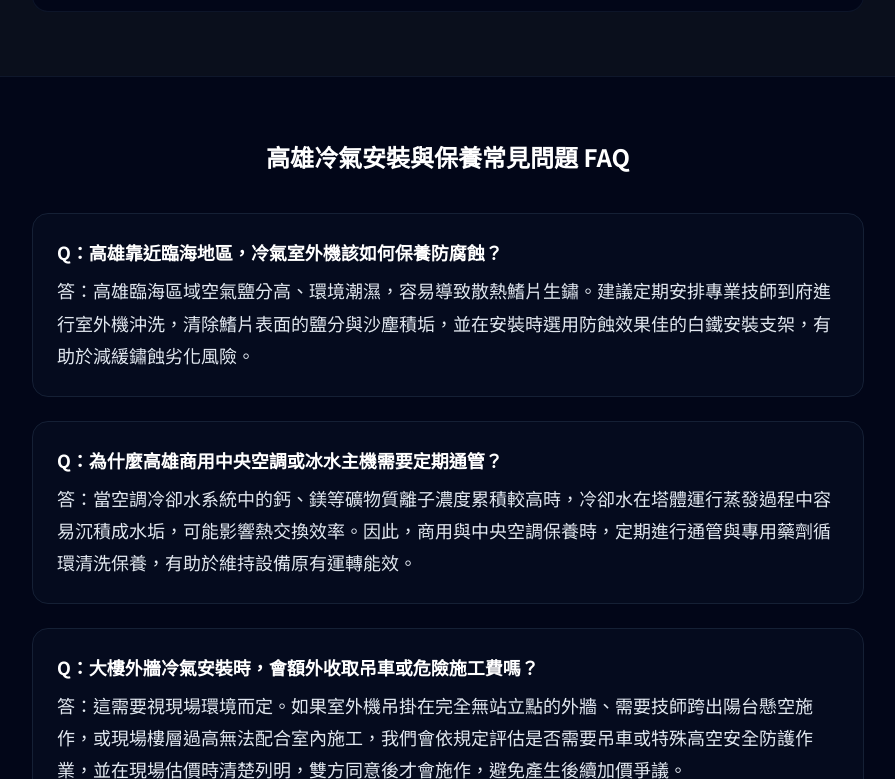
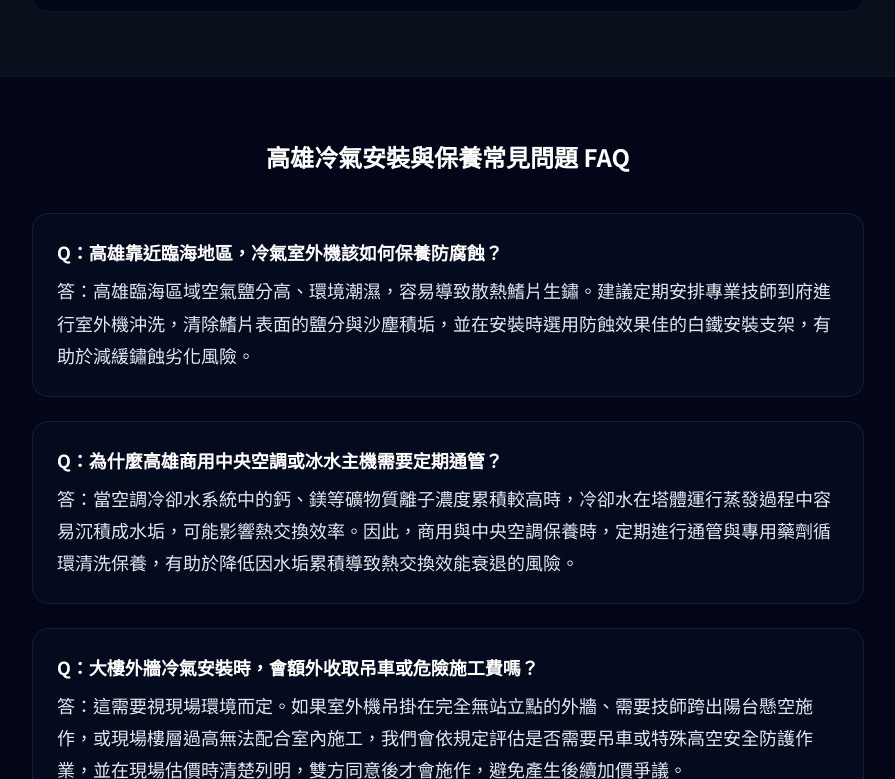
Before and after one commit to t14210184/hanyao, a Next.js app: page /areas/kaohsiung in a window 1280 px wide. Shown: the part 2079-2858 px from the top of the page, without its empty margins (192-1087 px from the left). Built offline with nearby package versions, Linux system fonts and the light colour scheme.

Commit message:
Fix conservative risk mitigation phrasing for Kaohsiung service area page

```diff
--- a/src/app/areas/kaohsiung/KaohsiungAreaClient.tsx
+++ b/src/app/areas/kaohsiung/KaohsiungAreaClient.tsx
@@ -107,7 +107,7 @@ export default function KaohsiungAreaClient() {
             <div className="bg-slate-950 p-6 rounded-2xl border border-slate-850/60">
               <h3 className="text-lg font-bold text-white mb-3">2. 局部硬水質挑戰（商用中央空調水垢防範）</h3>
               <p>
-                當空調冷卻水系統中的鈣、鎂等礦物質離子濃度偏高時，對於使用冷卻水塔與冰水主機的商用中央空調而言，冷卻水在循環蒸發過程中容易結晶沉積形成水垢，可能影響冷媒散熱管路的熱交換效率。技師在施作保養時，會針對水質狀況進行<strong>通管清洗、冷卻水塔專用藥劑循環清洗</strong>與定期排污，以有助於維持系統原有能效。
+                當空調冷卻水系統中的鈣、鎂等礦物質離子濃度偏高時，對於使用冷卻水塔與冰水主機的商用中央空調而言，冷卻水在循環蒸發過程中容易結晶沉積形成水垢，可能影響冷媒散熱管路的熱交換效率。技師在施作保養時，會針對水質狀況進行<strong>通管清洗、冷卻水塔專用藥劑循環清洗</strong>與定期排污，以有助於降低因水垢累積導致熱交換效能衰退的風險。
               </p>
             </div>
 
@@ -134,7 +134,7 @@ export default function KaohsiungAreaClient() {
 
             <div className="bg-slate-900/30 p-6 rounded-2xl border border-slate-850">
               <h3 className="font-bold text-white mb-2 text-lg">Q：為什麼高雄商用中央空調或冰水主機需要定期通管？</h3>
-              <p className="text-slate-200 text-base sm:text-lg leading-[1.8]">答：當空調冷卻水系統中的鈣、鎂等礦物質離子濃度累積較高時，冷卻水在塔體運行蒸發過程中容易沉積成水垢，可能影響熱交換效率。因此，商用與中央空調保養時，定期進行通管與專用藥劑循環清洗保養，有助於維持設備原有運轉能效。</p>
+              <p className="text-slate-200 text-base sm:text-lg leading-[1.8]">答：當空調冷卻水系統中的鈣、鎂等礦物質離子濃度累積較高時，冷卻水在塔體運行蒸發過程中容易沉積成水垢，可能影響熱交換效率。因此，商用與中央空調保養時，定期進行通管與專用藥劑循環清洗保養，有助於降低因水垢累積導致熱交換效能衰退的風險。</p>
             </div>
 
             <div className="bg-slate-900/30 p-6 rounded-2xl border border-slate-850">
--- a/src/app/areas/kaohsiung/page.tsx
+++ b/src/app/areas/kaohsiung/page.tsx
@@ -62,7 +62,7 @@ const faqSchema = {
       "name": "為什麼高雄商用中央空調或冰水主機需要定期通管？",
       "acceptedAnswer": {
         "@type": "Answer",
-        "text": "當空調冷卻水系統中的鈣、鎂等礦物質離子濃度累積較高時，冷卻水在塔體運行蒸發過程中容易沉積成水垢，可能影響熱交換效率。因此，商用與中央空調保養時，定期進行通管與專用藥劑循環清洗保養，有助於維持設備原有運轉能效。"
+        "text": "當空調冷卻水系統中的鈣、鎂等礦物質離子濃度累積較高時，冷卻水在塔體運行蒸發過程中容易沉積成水垢，可能影響熱交換效率。因此，商用與中央空調保養時，定期進行通管與專用藥劑循環清洗保養，有助於降低因水垢累積導致熱交換效能衰退的風險。"
       }
     },
     {
```
